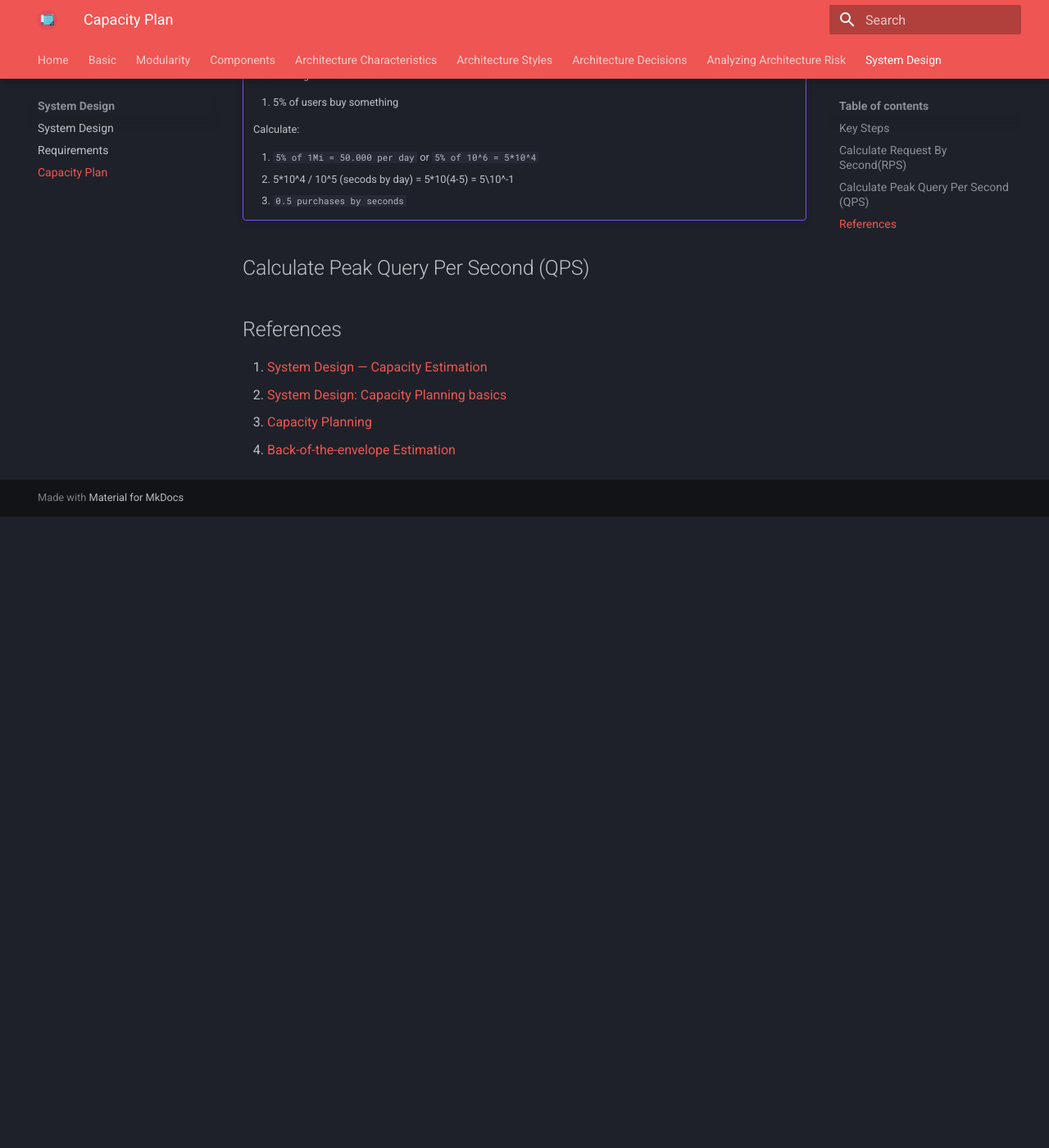
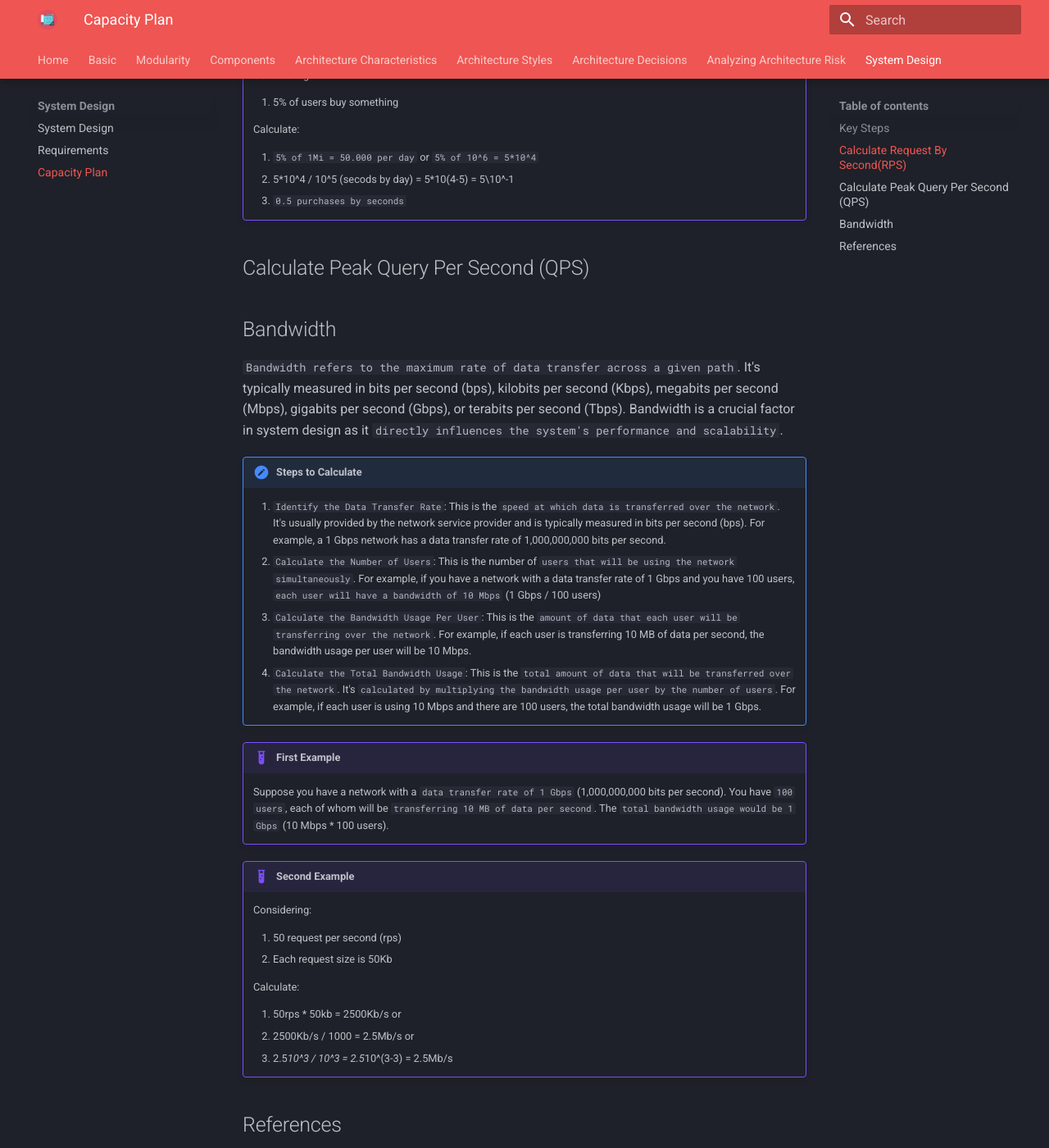
Before and after one commit to RomeroGabriel/mastering-software-architecture, an MkDocs documentation site: the page built from doc/system_design/capacity_plan.md, in a window 1280 px wide and 1400 px high, scrolled down 2866 px. Shown: the whole window at 82% size. Built offline with MkDocs 1.6.1 and Material for MkDocs 9.7.7, drawn with Linux system fonts in a browser that asks for light colours; before the commit the page ends 3496 px from its top, so only the background shows below that; some of the changed text lies outside the part shown.

Commit message:
add Bandwidth

```diff
--- a/doc/system_design/capacity_plan.md
+++ b/doc/system_design/capacity_plan.md
@@ -82,11 +82,39 @@ OR
 
 ## Calculate Peak Query Per Second (QPS)
 
+## Bandwidth
+
+`Bandwidth refers to the maximum rate of data transfer across a given path`. It's typically measured in bits per second (bps), kilobits per second (Kbps), megabits per second (Mbps), gigabits per second (Gbps), or terabits per second (Tbps). Bandwidth is a crucial factor in system design as it `directly influences the system's performance and scalability`.
+
+!!! note "Steps to Calculate"
+    1. `Identify the Data Transfer Rate`: This is the `speed at which data is transferred over the network`. It's usually provided by the network service provider and is typically measured in bits per second (bps). For example, a 1 Gbps network has a data transfer rate of 1,000,000,000 bits per second.
+    1. `Calculate the Number of Users`: This is the number of `users that will be using the network simultaneously`. For example, if you have a network with a data transfer rate of 1 Gbps and you have 100 users, `each user will have a bandwidth of 10 Mbps` (1 Gbps / 100 users)
+    1. `Calculate the Bandwidth Usage Per User`: This is the `amount of data that each user will be transferring over the network`. For example, if each user is transferring 10 MB of data per second, the bandwidth usage per user will be 10 Mbps.
+    1. `Calculate the Total Bandwidth Usage`: This is the `total amount of data that will be transferred over the network`. It's `calculated by multiplying the bandwidth usage per user by the number of users`. For example, if each user is using 10 Mbps and there are 100 users, the total bandwidth usage will be 1 Gbps.
+
+!!! example "First Example"
+    Suppose you have a network with a `data transfer rate of 1 Gbps` (1,000,000,000 bits per second). You have `100 users`, each of whom will be `transferring 10 MB of data per second`. The `total bandwidth usage would be 1 Gbps` (10 Mbps \* 100 users).
+
+!!! example "Second Example"
+    Considering:
+
+    1. 50 request per second (rps)
+    1. Each request size is 50Kb
+
+    Calculate:
+
+    1. 50rps * 50kb = 2500Kb/s
+    or
+    1. 2500Kb/s / 1000 = 2.5Mb/s
+    or
+    1. 2.5*10^3 / 10^3 = 2.5*10^(3-3) = 2.5Mb/s
+
 ## References
 
 1. [System Design — Capacity Estimation](https://medium.com/@cribeirorodrigues/system-design-capacity-estimation-a34309f88914)
 1. [System Design: Capacity Planning basics](https://dballona.com/system-design-capacity-planning-basics)
 1. [Capacity Planning](https://blog.bytebytego.com/p/capacity-planning)
 1. [Back-of-the-envelope Estimation](https://bytebytego.com/courses/system-design-interview/back-of-the-envelope-estimation)
+1. [How to calculate network bandwidth requirements](https://www.techtarget.com/searchnetworking/tip/How-to-calculate-network-bandwidth-requirements)
 
 <!-- Commonly asked back-of-the-envelope estimations: QPS, peak QPS, storage, cache, number of servers, etc. You can practice these calculations when preparing for an interview. Practice makes perfect. -->
```
